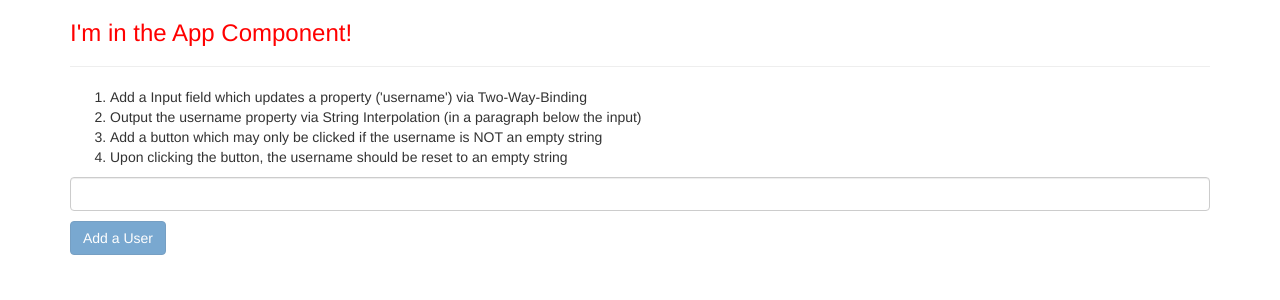
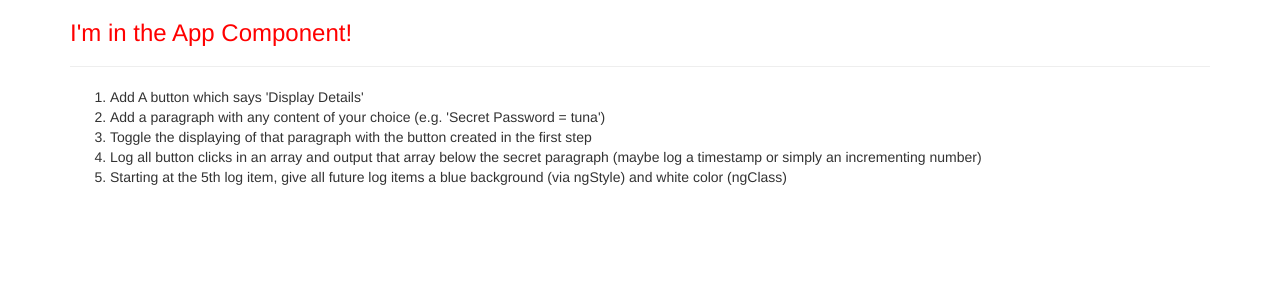
Before and after one commit to RoohAllahKhan/Angular_training, an Angular app: page / in a window 1280 px wide. Shown: the top 300 px of the page. Built offline with nearby package versions, Linux system fonts and the light colour scheme.

Commit message:
Question

```diff
--- a/src/app/app.component.html
+++ b/src/app/app.component.html
@@ -5,15 +5,13 @@
       <hr>
 <!--      <app-servers></app-servers>-->
       <ol>
-        <li>Add a Input field which updates a property ('username') via Two-Way-Binding</li>
-        <li>Output the username property via String Interpolation (in a paragraph below the input)</li>
-        <li>Add a button which may only be clicked if the username is NOT an empty string</li>
-        <li>Upon clicking the button, the username should be reset to an empty string</li>
+        <li>Add A button which says 'Display Details'</li>
+        <li>Add a paragraph with any content of your choice (e.g. 'Secret Password = tuna')</li>
+        <li>Toggle the displaying of that paragraph with the button created in the first step</li>
+        <li>Log all button clicks in an array and output that array below the secret paragraph (maybe log a timestamp or simply an incrementing number)</li>
+        <li>Starting at the 5th log item, give all future log items a blue background (via ngStyle) and white color (ngClass)</li>
       </ol>
 
-      <input type="text" class="form-control" [(ngModel)]="username">
-      <p>{{ username }}</p>
-      <button class="btn btn-primary" [disabled]="isEmptyUsername()" (click)="emptyUser()">Add a User</button>
 
     </div>
   </div>
```
